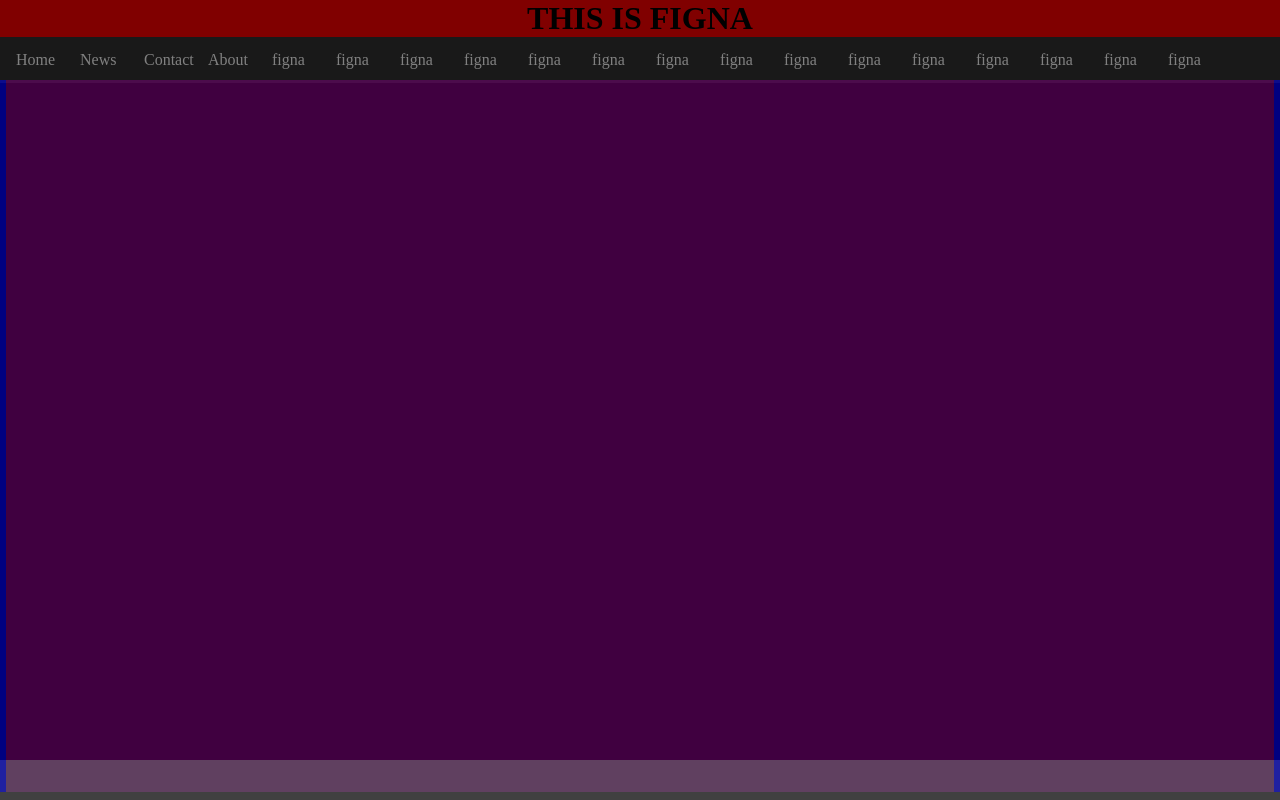
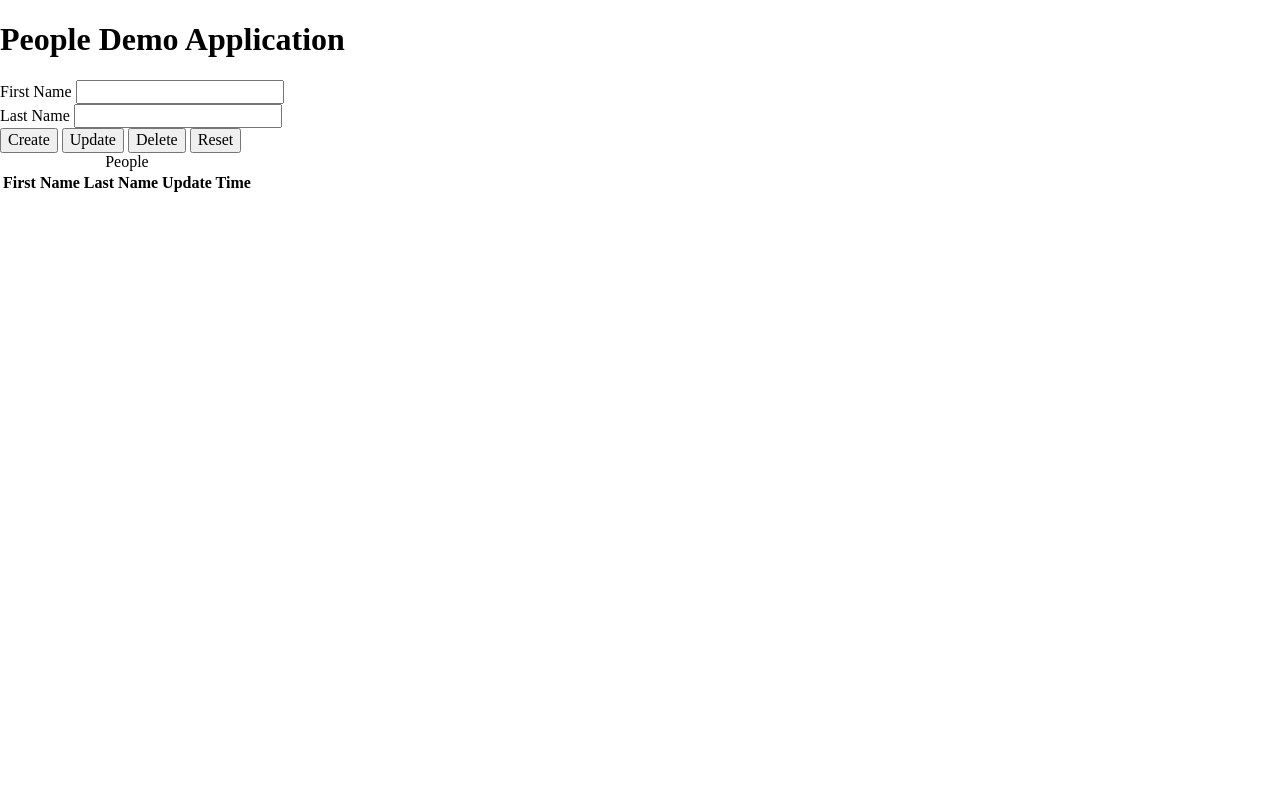
Before and after one commit to AmitGurevich/FlaskFirstProject, a Python web app: template templates/home.html in a window 1280 px wide. Run offline with Jinja, Linux system fonts and the light colour scheme; the template is opened without the code that fills it, so the values that code supplies are empty.

Commit message:
Add files via upload

```diff
--- a/templates/home.html
+++ b/templates/home.html
@@ -1,60 +1,50 @@
 <!DOCTYPE html>
-
-<html>
-
+<html lang="en">
 <head>
-
-		<style>
-
-</style>
-
-		<link rel= "stylesheet" href="{{ url_for('static', filename='css/main.css') }}">
-		<title>jumper game</title>
-
+    <meta charset="UTF-8">
+    <title>Application Home Page</title>
+    <link rel="stylesheet" href="https://cdnjs.cloudflare.com/ajax/libs/normalize/8.0.0/normalize.min.css">
+    <link rel="stylesheet" href="static/css/home.css">
+    <script
+      src="http://code.jquery.com/jquery-3.3.1.min.js"
+      integrity="sha256-FgpCb/KJQlLNfOu91ta32o/NMZxltwRo8QtmkMRdAu8="
+      crossorigin="anonymous">
+    </script>
 </head>
-
 <body>
-
-		<div class = "main-div">
-
-			<div id = "head-div">
-
-				<h1>THIS IS FIGNA</h1>
-
-				<ul>
-					<li><a href="#home">Home</a></li>
-					<li><a href="#news">News</a></li>
-					<li><a href="#contact">Contact</a></li>
-					<li><a href="#about">About</a></li>
-					<li><a href="#figna">figna</a></li>
-					<li><a href="#figna">figna</a></li>
-					<li><a href="#figna">figna</a></li>
-					<li><a href="#figna">figna</a></li>
-					<li><a href="#figna">figna</a></li>
-					<li><a href="#figna">figna</a></li>
-					<li><a href="#figna">figna</a></li>
-					<li><a href="#figna">figna</a></li>
-					<li><a href="#figna">figna</a></li>
-					<li><a href="#figna">figna</a></li>
-					<li><a href="#figna">figna</a></li>
-					<li><a href="#figna">figna</a></li>
-					<li><a href="#figna">figna</a></li>
-					<li><a href="#figna">figna</a></li>
-					<li><a href="#figna">figna</a></li>
-				</ul>
-
+    <div class="container">
+        <h1 class="banner">People Demo Application</h1>
+        <div class="section editor">
+            <label for="fname">First Name
+                <input id="fname" type="text" />
+            </label>
+            <br />
+            <label for="lname">Last Name
+                <input id="lname" type="text" />
+            </label>
+            <br />
+            <button id="create">Create</button>
+            <button id="update">Update</button>
+            <button id="delete">Delete</button>
+            <button id="reset">Reset</button>
         </div>
-
-			<div id = "left-div"></div>
-
-			<div id = "right-div" ></div>
-
-			<div id = "center-div"></div>
-
-			<div id = "foot-div"></div>
-
+        <div class="people">
+            <table>
+                <caption>People</caption>
+                <thead>
+                    <tr>
+                        <th>First Name</th>
+                        <th>Last Name</th>
+                        <th>Update Time</th>
+                    </tr>
+                </thead>
+                <tbody>
+                </tbody>
+            </table>
         </div>
-
+        <div class="error">
+        </div>
+    </div>
 </body>
-
+<script src="static/js/home.js"></script>
 </html>
```
Lines whose indentation alone changed are shown as unchanged.
